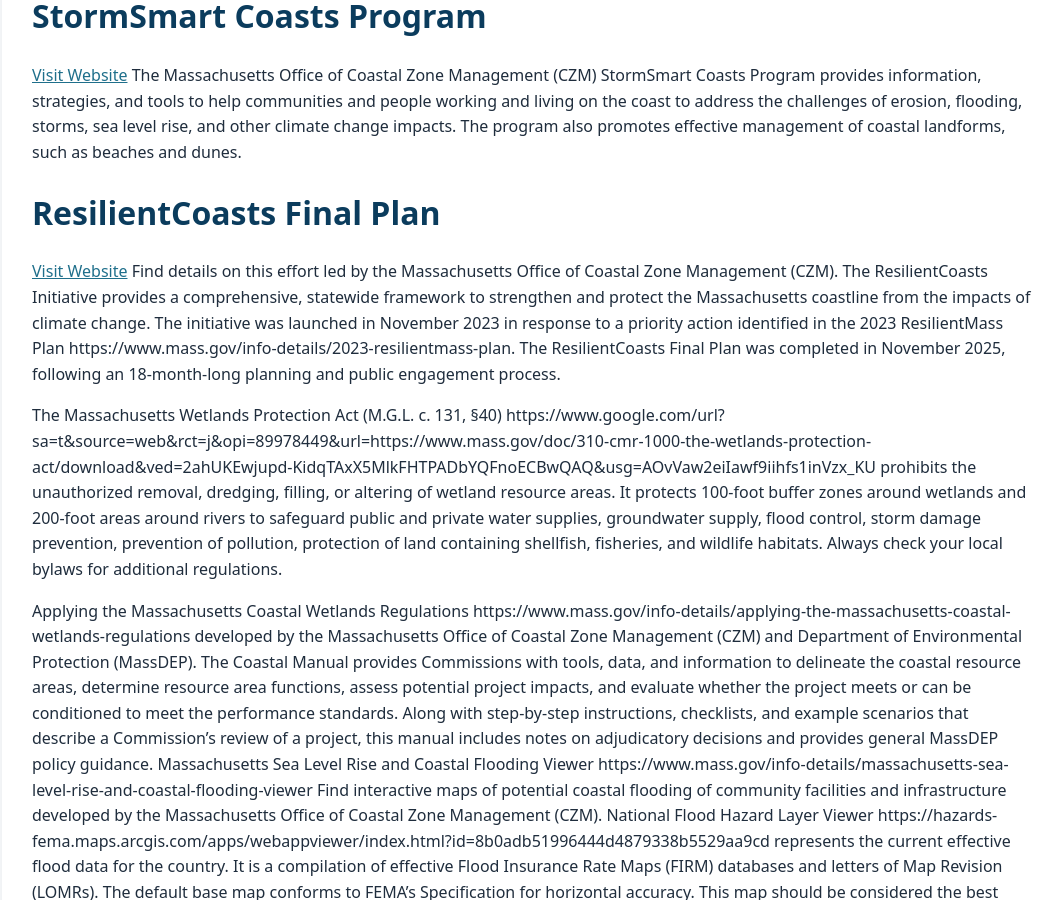
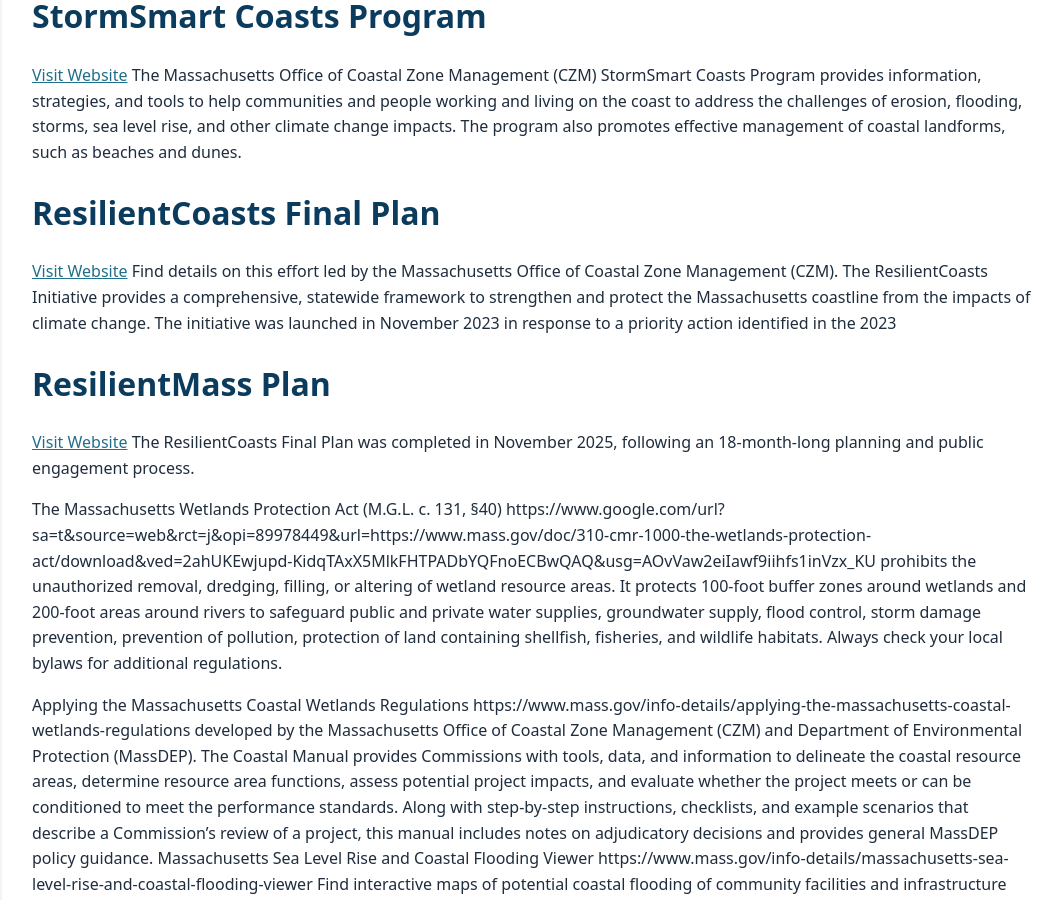
Before and after one commit to MAMRBAGOV/mamrba.gov, a Jekyll site: the page built from education.md, in a window 1280 px wide and 900 px high, scrolled down 925 px. Shown: the whole window, without its empty margins (108-1170 px from the left). Built offline with Jekyll 4.4.1, drawn with Linux system fonts in a browser that asks for light colours.

Commit message:
Update education.md

```diff
--- a/education.md
+++ b/education.md
@@ -11,7 +11,10 @@ The formal process of hazard mitigation planning emerged as part of the Disaster
 The Massachusetts Office of Coastal Zone Management (CZM) StormSmart Coasts Program provides information, strategies, and tools to help communities and people working and living on the coast to address the challenges of erosion, flooding, storms, sea level rise, and other climate change impacts. The program also promotes effective management of coastal landforms, such as beaches and dunes.
 # ResilientCoasts Final Plan
 <a href="https://www.mass.gov/info-details/resilientcoasts-initiative" target="_blank">Visit Website</a>
-Find details on this effort led by the Massachusetts Office of Coastal Zone Management (CZM). The ResilientCoasts Initiative provides a comprehensive, statewide framework to strengthen and protect the Massachusetts coastline from the impacts of climate change. The initiative was launched in November 2023 in response to a priority action identified in the 2023 ResilientMass Plan https://www.mass.gov/info-details/2023-resilientmass-plan. The ResilientCoasts Final Plan was completed in November 2025, following an 18-month-long planning and public engagement process.
+Find details on this effort led by the Massachusetts Office of Coastal Zone Management (CZM). The ResilientCoasts Initiative provides a comprehensive, statewide framework to strengthen and protect the Massachusetts coastline from the impacts of climate change. The initiative was launched in November 2023 in response to a priority action identified in the 2023
+# ResilientMass Plan
+<a href="https://www.mass.gov/info-details/2023-resilientmass-plan" target="_blank">Visit Website</a>
+The ResilientCoasts Final Plan was completed in November 2025, following an 18-month-long planning and public engagement process.
 
 The Massachusetts Wetlands Protection Act (M.G.L. c. 131, §40) https://www.google.com/url?sa=t&source=web&rct=j&opi=89978449&url=https://www.mass.gov/doc/310-cmr-1000-the-wetlands-protection-act/download&ved=2ahUKEwjupd-KidqTAxX5MlkFHTPADbYQFnoECBwQAQ&usg=AOvVaw2eiIawf9iihfs1inVzx_KU prohibits the unauthorized removal, dredging, filling, or altering of wetland resource areas. It protects 100-foot buffer zones around wetlands and 200-foot areas around rivers to safeguard public and private water supplies, groundwater supply, flood control, storm damage prevention, prevention of pollution, protection of land containing shellfish, fisheries, and wildlife habitats. Always check your local bylaws for additional regulations.
 
```
